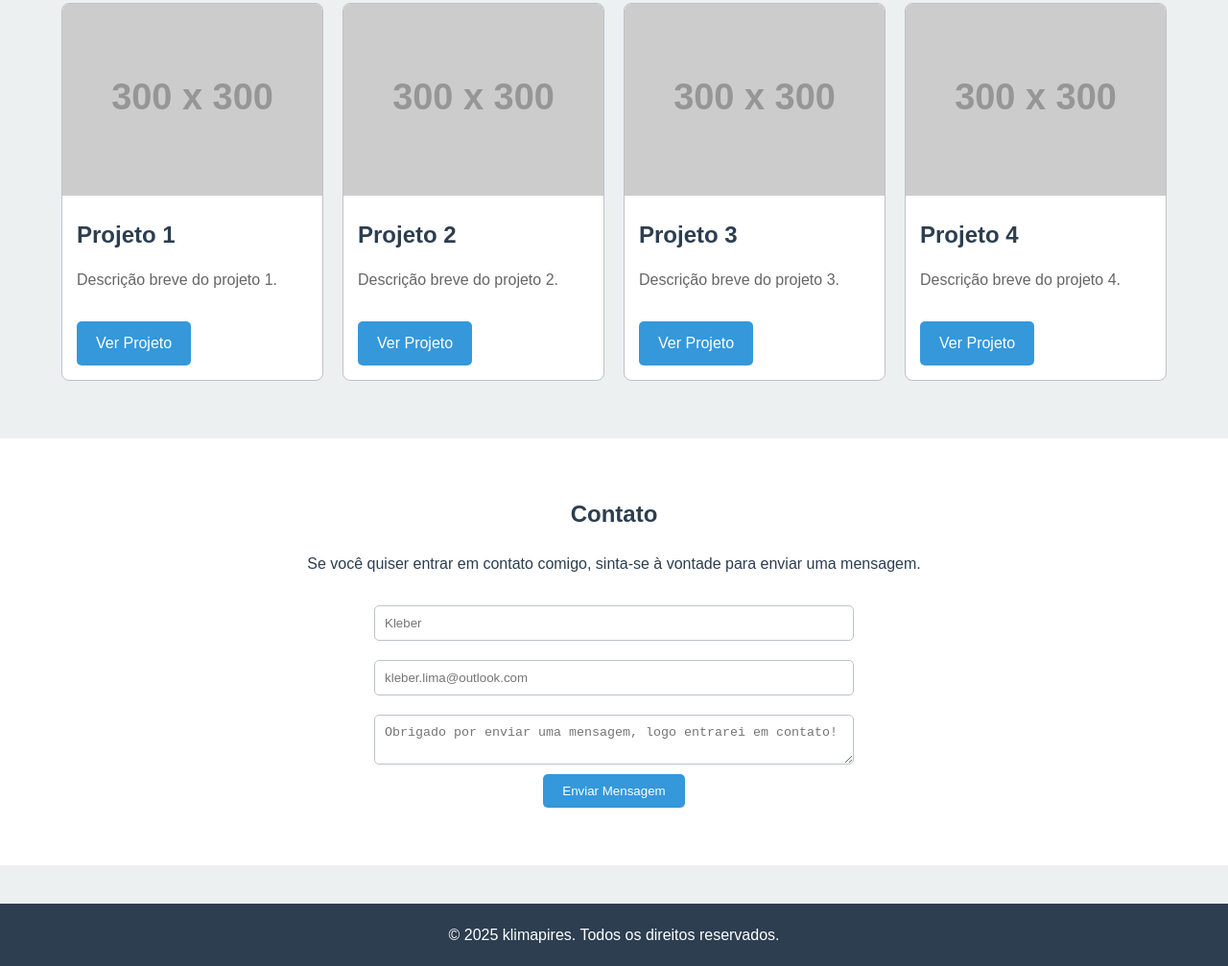
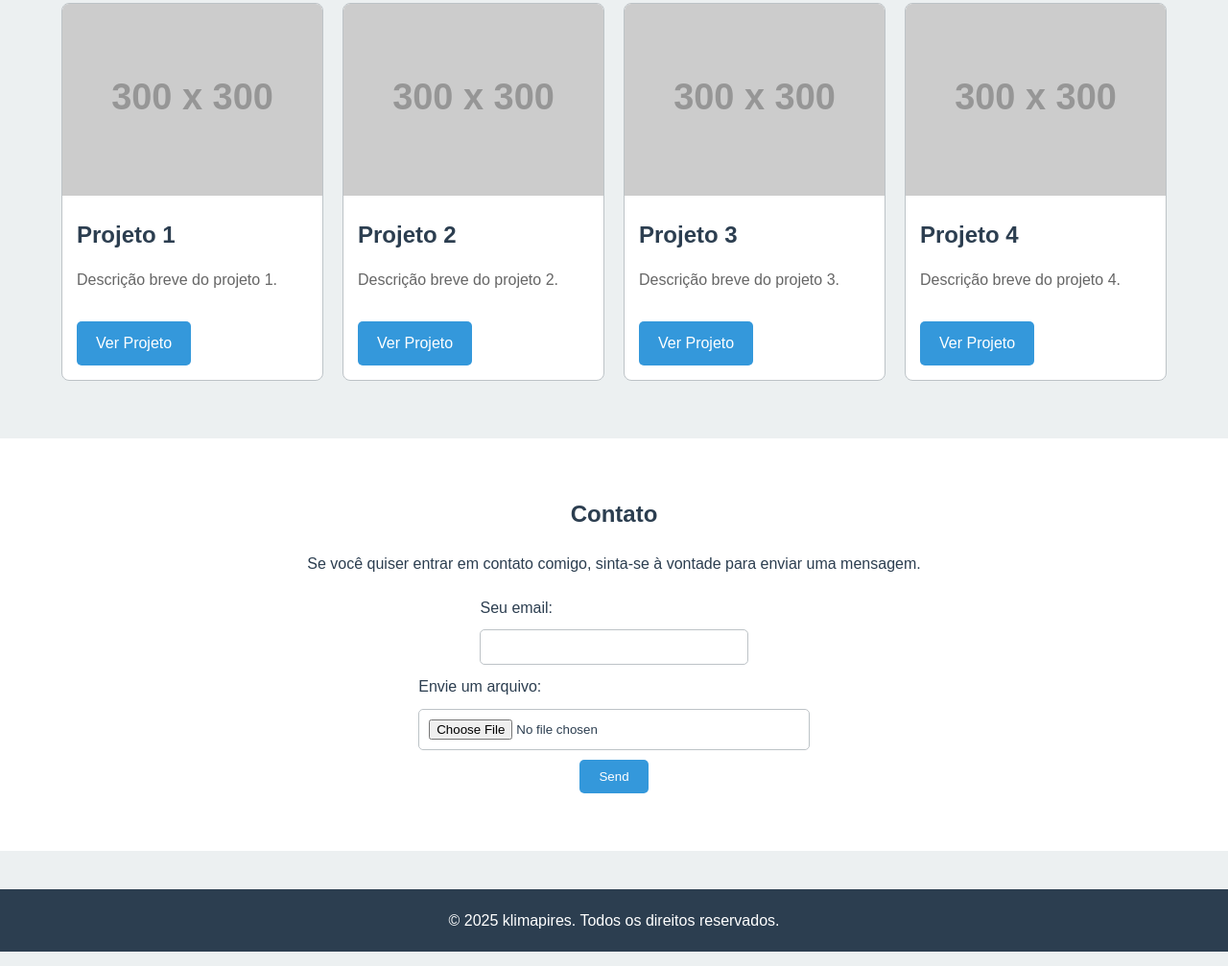
Before and after one commit to klimapires/klimapires, a plain HTML site: page index.html in a window 1280 px wide. Shown: the part 1261-2268 px from the top of the page at 96% size. Drawn offline with Linux system fonts and the light colour scheme; placeholder pictures from the web are drawn by us; a script that the page names is missing.

Commit message:
Criando serviço de email2

```diff
--- a/index.html
+++ b/index.html
@@ -79,12 +79,21 @@
         <div class="container">
             <h2>Contato</h2>
             <p>Se você quiser entrar em contato comigo, sinta-se à vontade para enviar uma mensagem.</p>
-            <form action="https://formspree.io/f/mjkgerng}" method="POST">
-                <input type="text" name="name" placeholder="Kleber" required>
-                <input type="email" name="email" placeholder="kleber.lima@outlook.com" required>
-                <textarea name="message" placeholder="Obrigado por enviar uma mensagem, logo entrarei em contato!" required></textarea>
-                <button type="submit" class="btn">Enviar Mensagem</button>
-            </form>
+            <form
+            action="https://formspree.io/f/mjkgerng"
+            method="POST"
+            enctype="multipart/form-data"
+          >
+            <label>
+              Seu email:
+              <input type="email" name="email">
+            </label>
+            <label>
+              Envie um arquivo:
+              <input type="file" name="upload">
+            </label>
+            <button type="submit">Send</button>
+          </form>
         </div>
     </section>
 
```
